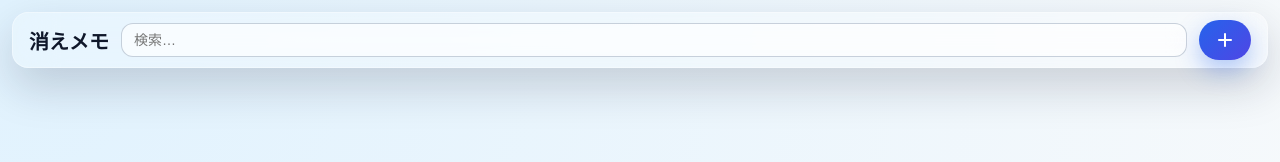
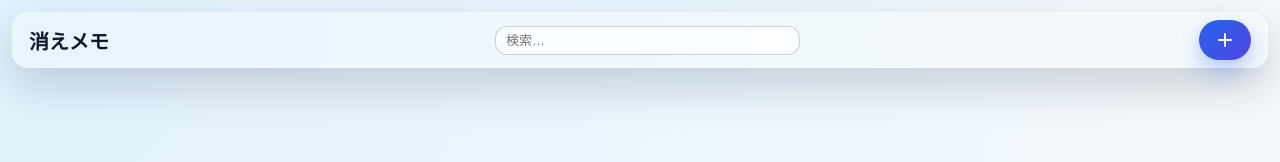
Before and after one commit to YU-TechnicalDepartment/KieMemo-app, a plain HTML site: page index.html in a window 1280 px wide. Drawn offline with nearby package versions, Linux system fonts and the light colour scheme.

Commit message:
Update toolbar.css

```diff
--- a/css/components/toolbar.css
+++ b/css/components/toolbar.css
@@ -18,15 +18,17 @@
     margin: 0;
 }
 
+/* 🔥 検索バーを 4分の1サイズにして右寄せ */
 .search-box {
-    flex: 1;
-    margin: 0 12px;
-    padding: 8px 12px;
+    width: 25%;                /* ← ここが重要（全体の1/4） */
+    min-width: 90px;           /* スマホで潰れないように */
+    margin-right: 12px;        /* ＋ボタンとの間隔 */
+    padding: 6px 10px;
     border-radius: 12px;
     border: 1px solid rgba(148,163,184,0.5);
     background: rgba(255,255,255,0.6);
     backdrop-filter: blur(10px);
-    font-size: 14px;
+    font-size: 13px;
 }
 
 button.primary {
```
